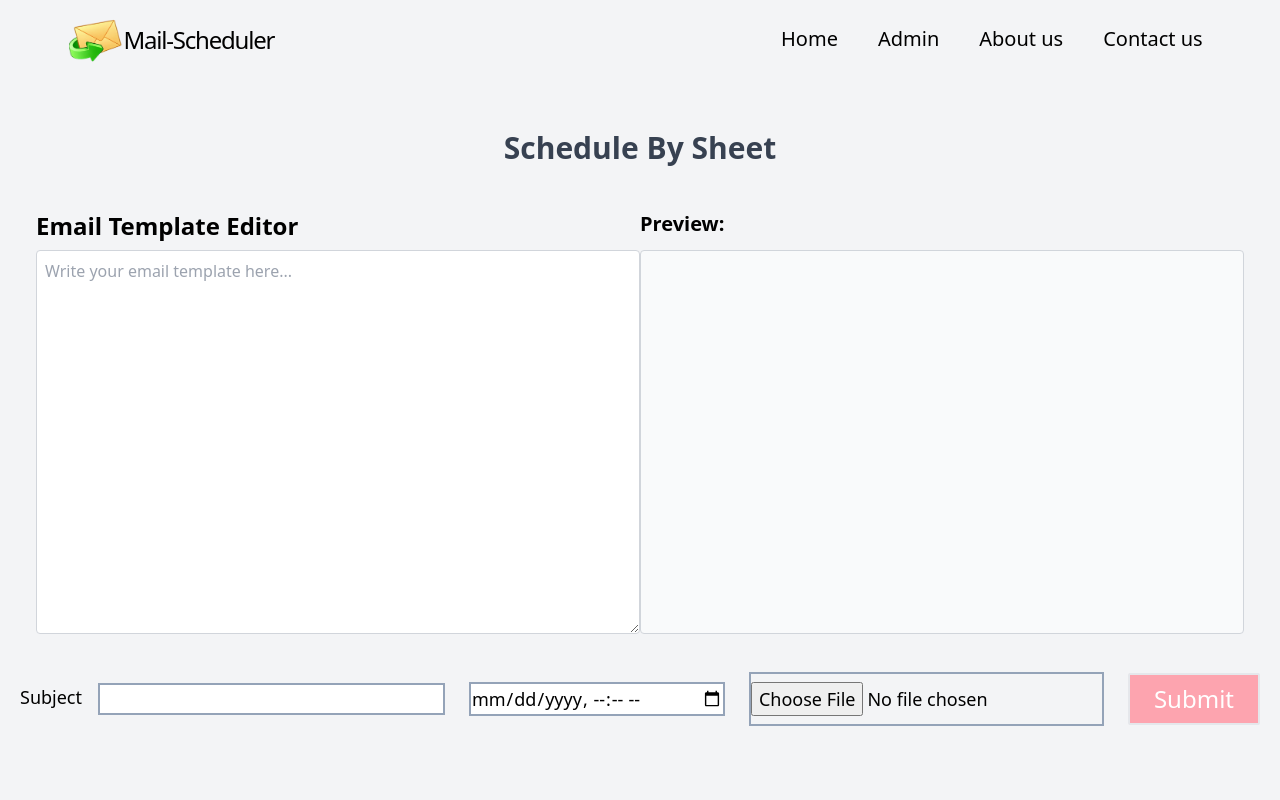
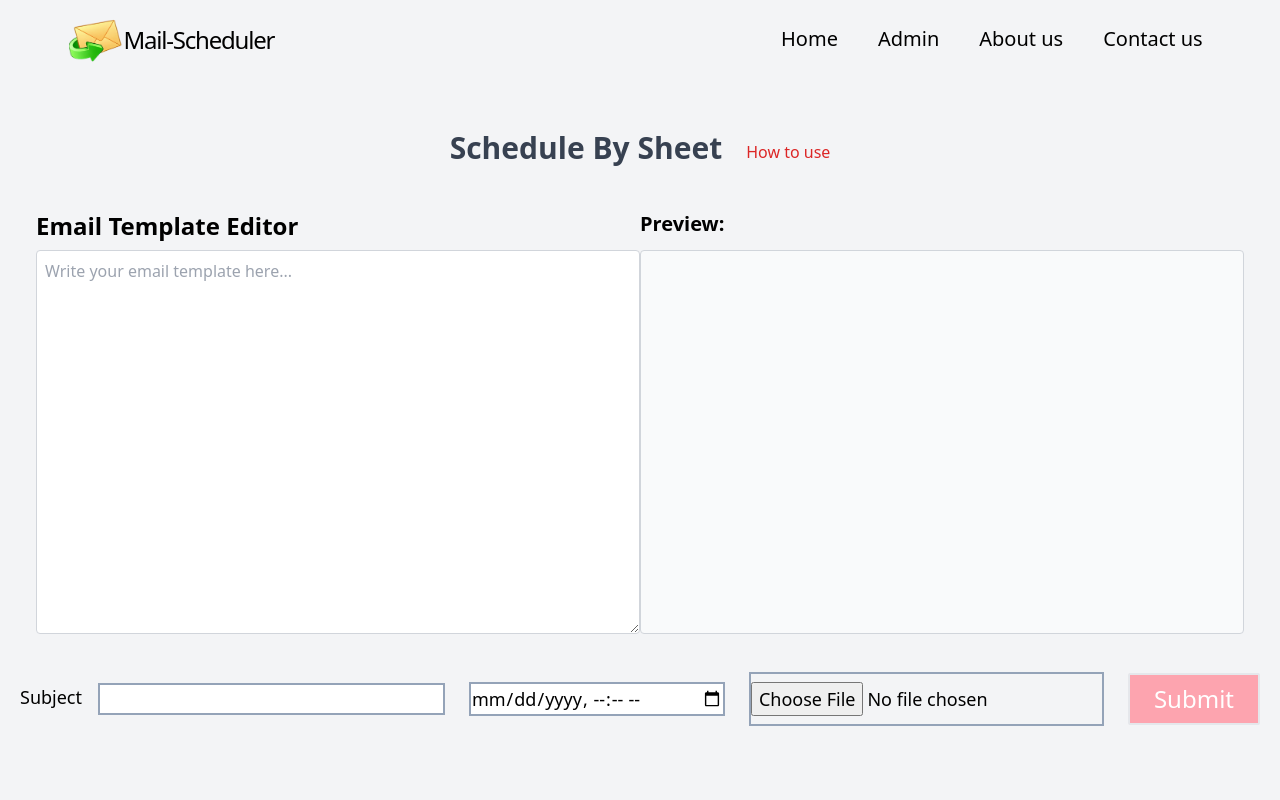
Before and after one commit to DeveloperAmrit/email-scheduler-frontend, a React (Create React App) app: page / in a window 1280 px wide. Shown: the top 800 px of the page. Built offline with nearby package versions, Linux system fonts and the light colour scheme.

Commit message:
modified:   public/index.html 	modified:   src/components/uploadDoc.jsx

```diff
--- a/public/index.html
+++ b/public/index.html
@@ -24,7 +24,7 @@
       work correctly both with client-side routing and a non-root public URL.
       Learn how to configure a non-root public URL by running `npm run build`.
     -->
-    <title>React App</title>
+    <title>The Email Scheduler</title>
   </head>
   <body>
     <noscript>You need to enable JavaScript to run this app.</noscript>
--- a/src/components/uploadDoc.jsx
+++ b/src/components/uploadDoc.jsx
@@ -111,9 +111,10 @@ const UploadDoc = () => {
 
     return (
         <div className='w-full pb-5 pt-24 bg-gray-100 min-h-screen flex flex-col justify-center'>
-            <h2 className="text-3xl font-semibold text-center text-gray-700 mb-2">
-                Schedule By Sheet
-            </h2>
+            <div className='flex justify-center items-center gap-6'>
+                <h2 className="text-3xl font-semibold text-center text-gray-700 mb-2">Schedule By Sheet</h2>
+                <a className='text-red-600' href="https://docs.google.com/document/d/1oFVl_6cBwNBQXG6_qgkfGKG7KZ9NaR39cEVi7kUh5DU/edit?usp=sharing" target='__blank'>How to use</a>
+            </div>
             <div className='flex flex-col justify-between items-center gap-4 p-5'>
                 <div className="w-full">
                     <EmailTemplateEditor template={template} setTemplate={setTemplate} variables={variables} setVariables={setVariables} />
```
